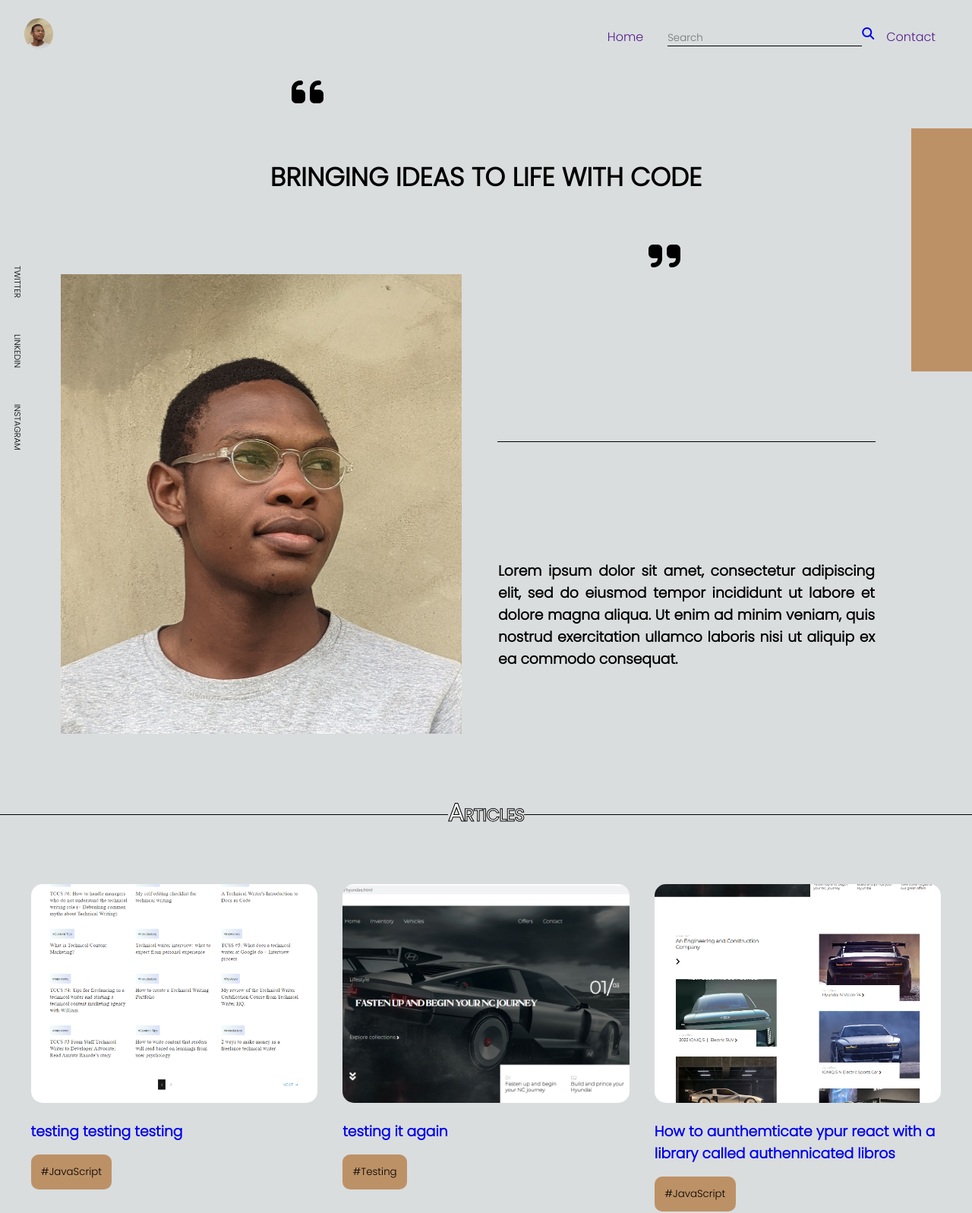
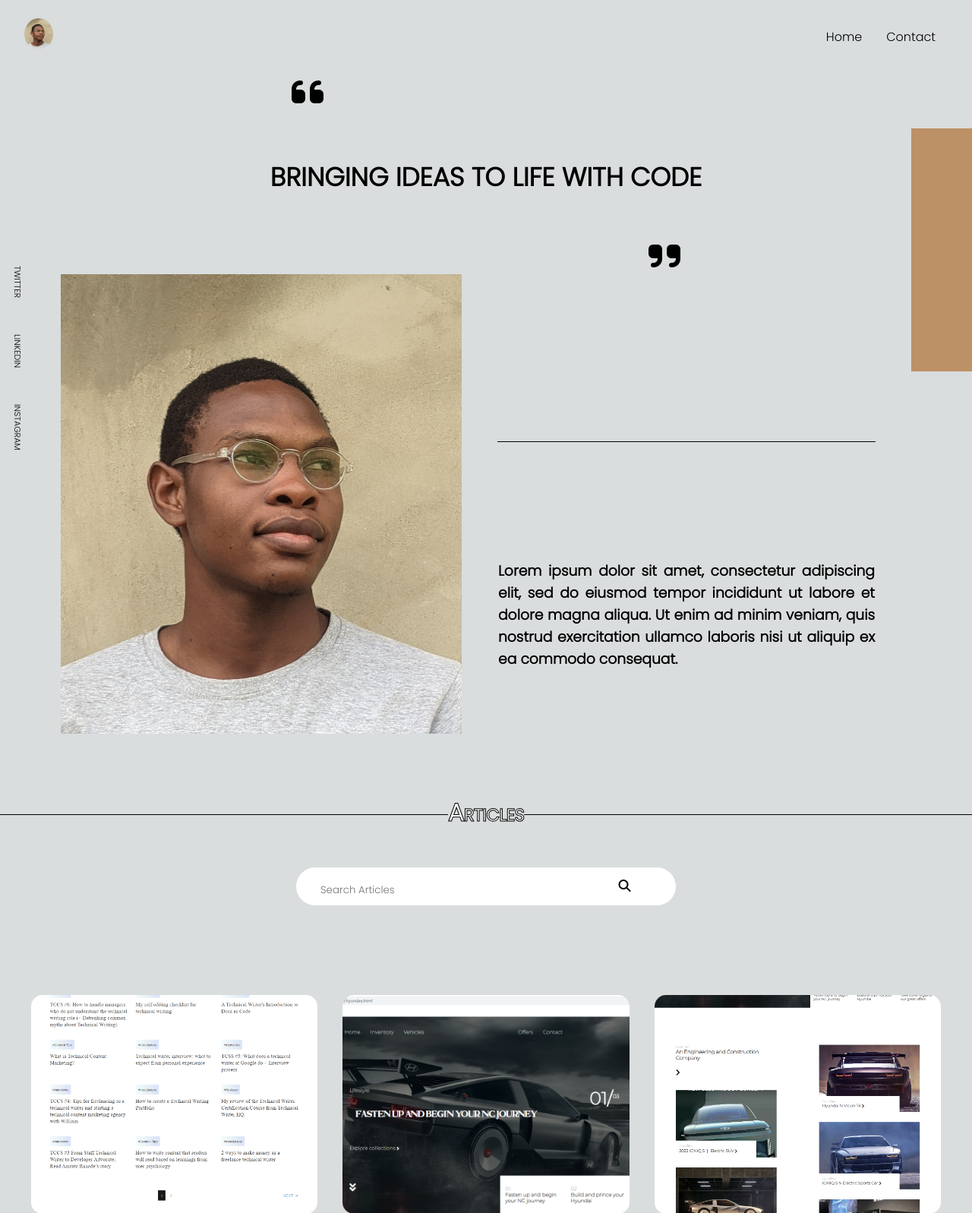
Before and after one commit to olowojude/My-blog, a Django app: page / in a window 1280 px wide. Shown: the top 1597 px of the page at 76% size. Run offline with Django 4.2, Linux system fonts and the light colour scheme; data comes from the database, SQL or seed files in the repository; some libraries are stand-ins or nearby versions.

Commit message:
built the search bar

```diff
--- a/ba/templates/ba/detailpost.html
+++ b/ba/templates/ba/detailpost.html
@@ -1,5 +1,5 @@
 {% extends "ba/main.html" %} {% block content %}
-<div class="container">
+<div class="detail-container">
   <!-- post section -->
   <div class="post">
     <h1>{{post.title}}</h1>
--- a/ba/templates/ba/home.html
+++ b/ba/templates/ba/home.html
@@ -3,6 +3,14 @@
 
 <!--Articles Heading-->
 <h1 class="heading">Articles</h1>
+
+<form class="search" method="get" action="">
+  <input type="text" name="q" placeholder="Search Articles" />
+  <a class="search-btn" href="#"
+    ><i class="fa fa-search" aria-hidden="true"></i
+  ></a>
+</form>
+
 <section class="container">
   {% for post in posts %}
   <div href="{% url 'detailpost' post.slug%}" class="post-container">
--- a/ba/templates/ba/navbar.html
+++ b/ba/templates/ba/navbar.html
@@ -6,16 +6,6 @@
   </a>
   <ul>
     <li><a href="">Home</a></li>
-    <li>
-      <form>
-        {% csrf_token%}
-        <input type="text" class="search" placeholder="Search" /><a
-          class="search-btn"
-          href="#"
-          ><i class="fa fa-search" aria-hidden="true"></i
-        ></a>
-      </form>
-    </li>
     <li><a href="">Contact</a></li>
   </ul>
 </nav>
--- a/static/styles/ba.css
+++ b/static/styles/ba.css
@@ -6,6 +6,14 @@
 	list-style: none;
 	text-decoration: none;
 	background-color: #d9ddde;
+}
+
+a, a:hover, a:focus, a:active {
+	text-decoration: none;
+	color: inherit;
+}
+hr {
+	color: black;
 }
 /* Nav */
 nav {
@@ -29,14 +37,6 @@ nav ul li {
     height: 42px;
     border-radius: 50%;
 }
-.search {
-    border:none;
-    border-bottom: 1px solid black;
-    outline: none;
- }
- .search-btn {
-	border-bottom: 1px solid black;
- }
 /* hero page */
 .hero-section {
 	margin-bottom: 5em;
@@ -69,10 +69,6 @@ nav ul li {
 		  color: black;
 		  font-size: 1em;
 		  font-variant: all-petite-caps;
-  }
-  .first-image {
-	width: ;
-	height: ;
   }
   .first-image img {
 	width: 100%;
@@ -110,13 +106,34 @@ nav ul li {
 	width: 5em;
 	height: 20em;
 	background: #bd9166;
-	background-size-x: right;
 	margin-top: -12em;
 	z-index: 100;
   }
 
 
 /* post section */
+.search {
+    width: 500px;
+    height: 50px;
+    margin: 3em auto;
+    background: white;
+    border-radius: 35px;
+    padding: 1em 2em;
+}
+.search input {
+        background: transparent;
+        width: 90%;
+		border: none;
+		outline: none;
+
+}
+input:focus {
+	outline: none ! important;
+}
+.fa-search {
+	background: white;
+}
+
 .container {
 	display: grid;
 	grid-template-columns: 1fr 1fr 1fr;
@@ -146,7 +163,6 @@ nav ul li {
 	background: #bd9166;
 	padding: 1em;
 	border-radius: 10px;
-	margin-top: ;
 }
 
 /* contact section */
```
